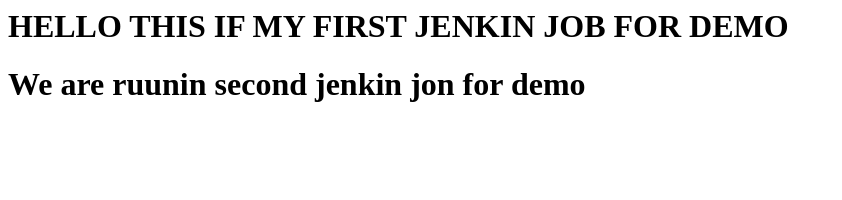
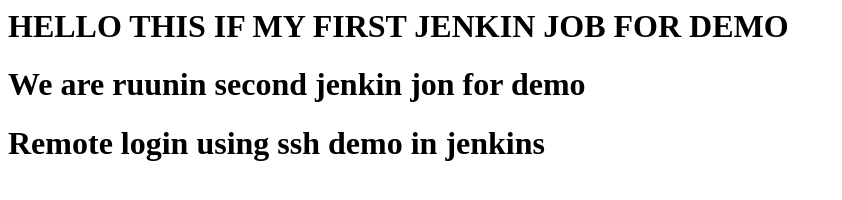
Before and after one commit to Thamilarasansubbaiyan/jenkin-cdot, a plain HTML site: page index.html in a window 1280 px wide. Shown: the whole page, without its empty margins (0-842 px from the left). Drawn offline with Linux system fonts and the light colour scheme.

Commit message:
ssh check

```diff
--- a/index.html
+++ b/index.html
@@ -1,2 +1,3 @@
 <h1> HELLO THIS IF MY FIRST JENKIN JOB FOR DEMO </h1>
 <h1> We are ruunin second jenkin jon for demo </h1>
+<h1> Remote login using ssh demo in jenkins </h1>
```
